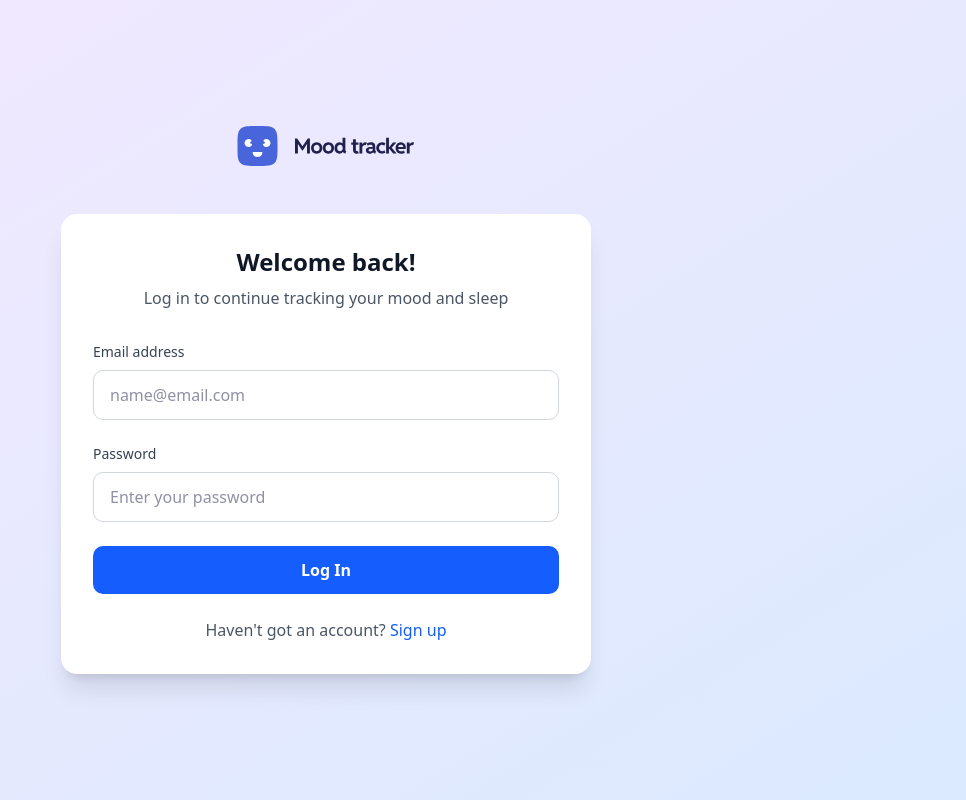
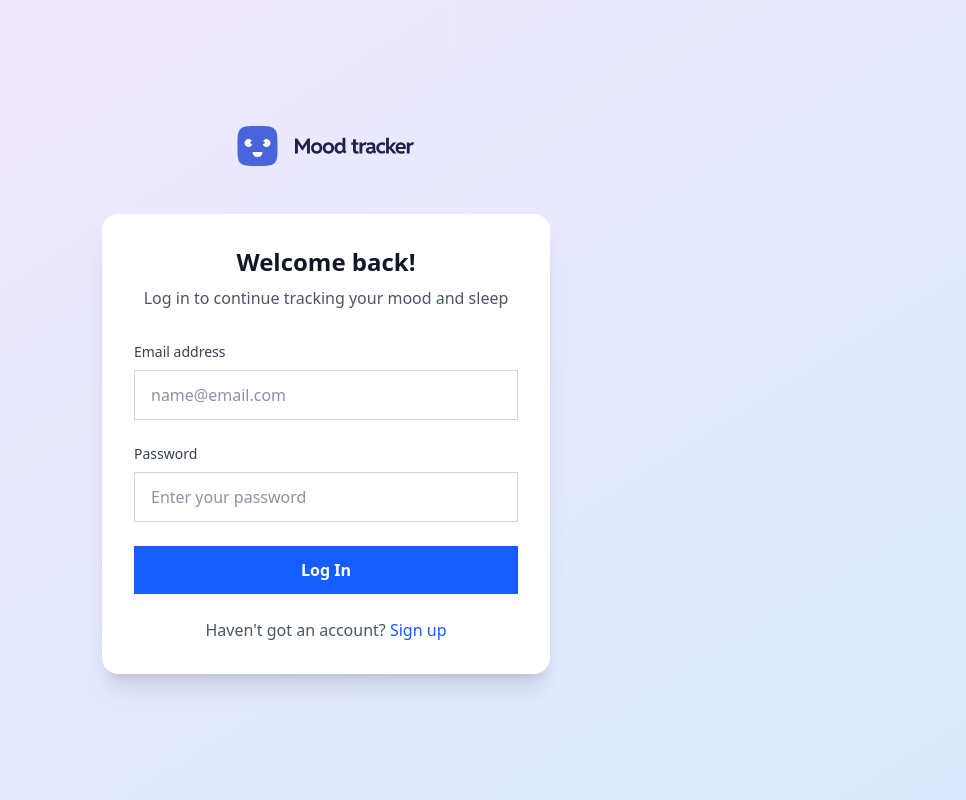
Before and after one commit to ChamuMutezva/mood-tracking-app, a Next.js app: page /login in a window 1280 px wide. Shown: the whole page, without its empty margins (314-1280 px from the left). Built offline with nearby package versions, Linux system fonts and the light colour scheme; a web font is replaced by a local one.

Commit message:
update: changed login to use server side

```diff
--- a/src/app/login/page.tsx
+++ b/src/app/login/page.tsx
@@ -1,65 +1,44 @@
-"use client";
-import { useState } from "react";
-import type React from "react";
 import Link from "next/link";
 import { Field, Label, Input, Button } from "@headlessui/react";
 import Image from "next/image";
 
-export default function LoginPage() {
-    const [formData, setFormData] = useState({
-        email: "",
-        password: "",
-    });
+async function handleLogin(formData: FormData) {
+    "use server";
 
-    const [errors, setErrors] = useState({
-        email: "",
-        password: "",
-    });
+    const email = formData.get("email") as string;
+    const password = formData.get("password") as string;
 
-    const handleInputChange = (e: React.ChangeEvent<HTMLInputElement>) => {
-        const { name, value } = e.target;
-        setFormData((prev) => ({
-            ...prev,
-            [name]: value,
-        }));
+    // Server-side validation
+    const errors: string[] = [];
 
-        // Clear errors when user starts typing
-        setErrors((prev) => ({
-            ...prev,
-            [name]: "",
-        }));
-    };
-
-    const validateForm = () => {
-        const newErrors = { email: "", password: "" };
-
-        if (!formData.email) {
-            newErrors.email = "Email is required";
-        } else if (!/\S+@\S+\.\S+/.test(formData.email)) {
-            newErrors.email = "Please enter a valid email address";
+    if (!email) {
+        errors.push("Email is required");
+    } else if (!/\S+@\S+\.\S+/.test(email)) {
+        errors.push("Please enter a valid email address");
     }
 
-        if (!formData.password) {
-            newErrors.password = "Password is required";
-        } else if (formData.password.length < 6) {
-            newErrors.password = "Password must be at least 6 characters long";
+    if (!password) {
+        errors.push("Password is required");
+    } else if (password.length < 6) {
+        errors.push("Password must be at least 6 characters long");
     }
 
-        setErrors(newErrors);
-        return !newErrors.email && !newErrors.password;
-    };
-
-    const handleSubmit = (e: React.FormEvent) => {
-        e.preventDefault();
-
-        if (!validateForm()) {
+    if (errors.length > 0) {
+        // In a real app, you'd handle errors properly
+        console.log("Validation errors:", errors);
         return;
     }
 
-        console.log("Sign in form submitted:", formData);
-        alert("Sign in form submitted! (No database integration yet)");
-    };
+    console.log("Login attempt:", { email, password: "***" });
 
+    // TODO: Add actual authentication logic here
+    // For now, just log the attempt
+
+    // Redirect to dashboard after successful login (when implemented)
+    // redirect("/dashboard")
+}
+
+export default function LoginPage() {
     return (
         <div className="min-h-screen bg-gradient-to-br from-purple-100 to-blue-100 flex flex-col items-center justify-center p-4">
             {/* Logo and Brand */}
@@ -74,8 +53,8 @@ export default function LoginPage() {
                     />
                 </div>
             </div>
-            <div className="w-full max-w-[33.125rem]">
-                <div className="bg-white rounded-[var(--radius-16)] shadow-xl p-8">
+            <div className="w-full max-w-md">
+                <div className="bg-white rounded-2xl shadow-xl p-8">
                     {/* Form Header */}
                     <div className="text-center mb-8">
                         <h1 className="text-2xl font-bold text-gray-900 mb-2">
@@ -86,8 +65,7 @@ export default function LoginPage() {
                         </p>
                     </div>
 
-                    {/* Sign In Form */}
-                    <form onSubmit={handleSubmit} className="space-y-6">
+                    <form action={handleLogin} className="space-y-6">
                         <Field>
                             <Label className="block text-sm font-medium text-gray-700 mb-2">
                                 Email address
@@ -96,20 +74,9 @@ export default function LoginPage() {
                                 name="email"
                                 type="email"
                                 required
-                                value={formData.email}
-                                onChange={handleInputChange}
                                 placeholder="name@email.com"
-                                className={`w-full px-4 py-3 border text-foreground rounded-[var(--radius-10)]  focus:ring-2 focus:ring-blue-500 focus:border-blue-500 transition-colors ${
-                                    errors.email
-                                        ? "border-red-500"
-                                        : "border-gray-300"
-                                }`}
+                                className="w-full px-4 py-3 border border-gray-300 rounded-lg focus:ring-2 focus:ring-blue-500 focus:border-blue-500 transition-colors"
                             />
-                            {errors.email && (
-                                <p className="text-red-500 text-sm mt-1">
-                                    {errors.email}
-                                </p>
-                            )}
                         </Field>
 
                         <Field>
@@ -120,25 +87,14 @@ export default function LoginPage() {
                                 name="password"
                                 type="password"
                                 required
-                                value={formData.password}
-                                onChange={handleInputChange}
                                 placeholder="Enter your password"
-                                className={`w-full px-4 py-3 border text-foreground rounded-[var(--radius-10)]  focus:ring-2 focus:ring-blue-500 focus:border-blue-500 transition-colors ${
-                                    errors.password
-                                        ? "border-red-500"
-                                        : "border-gray-300"
-                                }`}
+                                className="w-full px-4 py-3 border border-gray-300 rounded-lg focus:ring-2 focus:ring-blue-500 focus:border-blue-500 transition-colors"
                             />
-                            {errors.password && (
-                                <p className="text-red-500 text-sm mt-1">
-                                    {errors.password}
-                                </p>
-                            )}
                         </Field>
 
                         <Button
                             type="submit"
-                            className="w-full bg-blue-600 hover:bg-blue-700 text-white font-semibold py-3 px-4 rounded-[var(--radius-10)] transition-colors duration-200"
+                            className="w-full bg-blue-600 hover:bg-blue-700 text-white font-semibold py-3 px-4 rounded-lg transition-colors duration-200"
                         >
                             Log In
                         </Button>
@@ -147,7 +103,7 @@ export default function LoginPage() {
                     {/* Sign Up Link */}
                     <div className="text-center mt-6">
                         <p className="text-gray-600">
-                            Haven&apos;t got an account?{" "}
+                            Haven't got an account?{" "}
                             <Link
                                 href="/signup"
                                 className="text-blue-600 hover:text-blue-700 font-medium"
```
Lines whose indentation alone changed are shown as unchanged.
